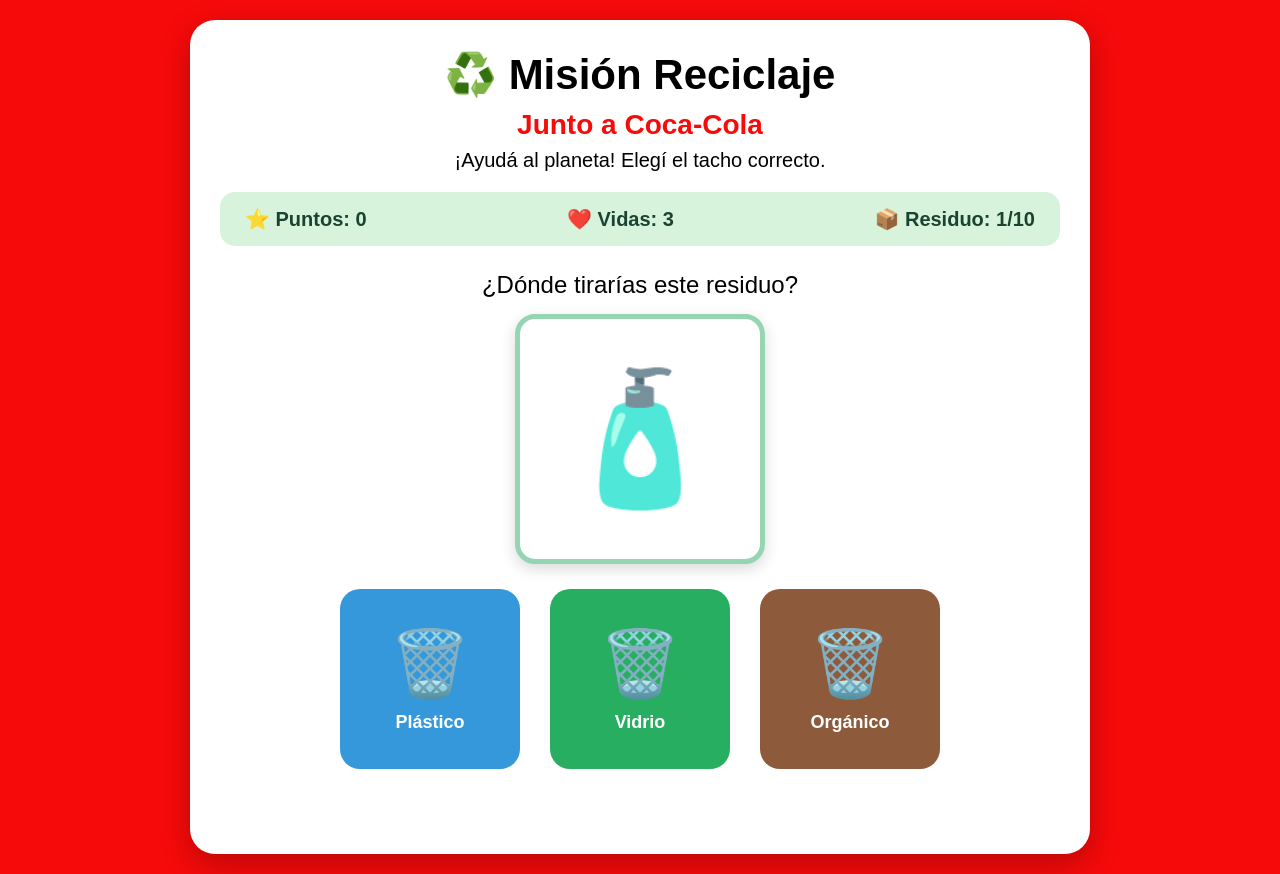
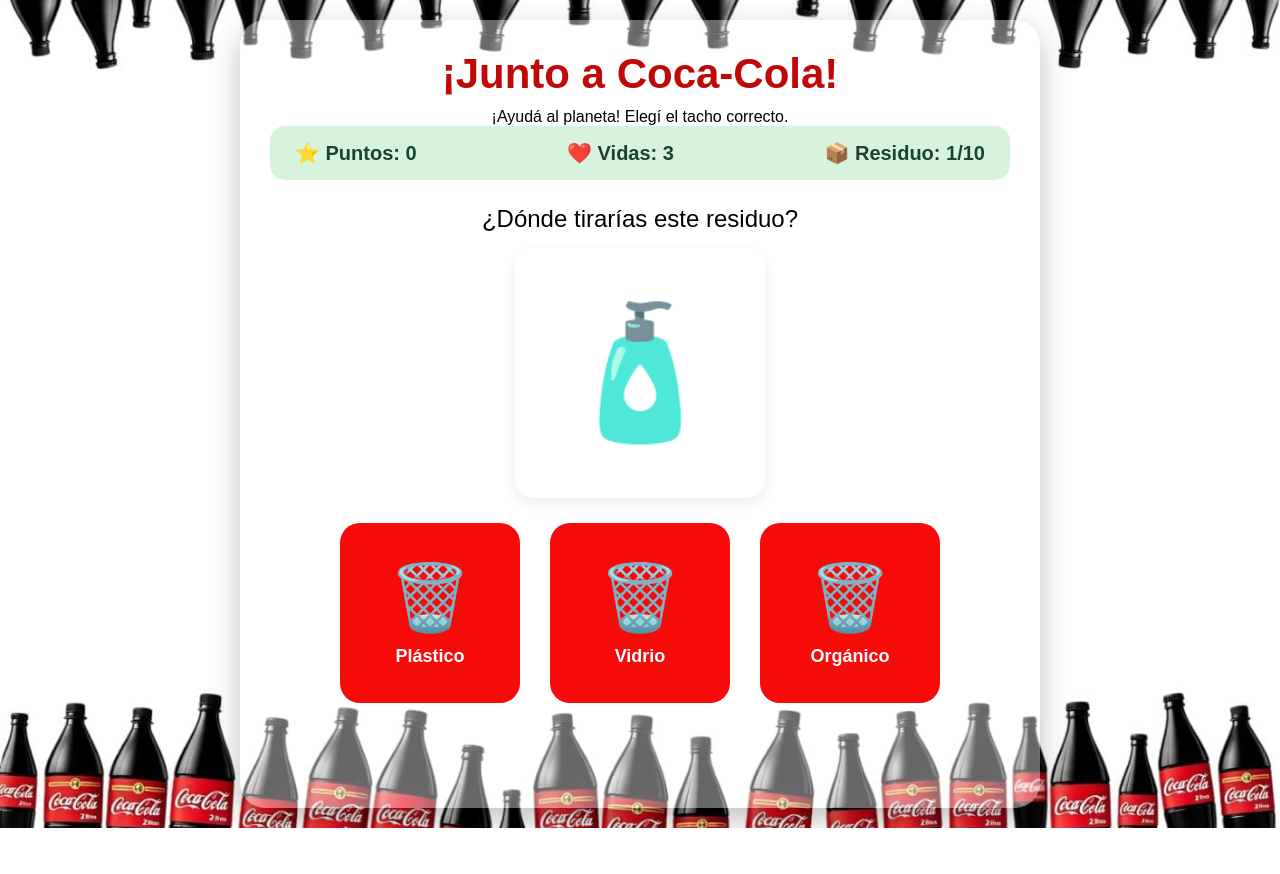
Before and after one commit to IgnacioRom/coca-cola, a plain HTML site: page index.html in a window 1280 px wide. After the commit the page ends 828 px from the top, so only its background shows below. Drawn offline with Linux system fonts and the light colour scheme.

Commit message:
Add files via upload

```diff
--- a/index.html
+++ b/index.html
@@ -5,7 +5,7 @@
     <meta charset="UTF-8">
     <meta name="viewport" content="width=device-width, initial-scale=1.0">
 
-    <title>♻️ Misión Reciclaje</title>
+    <title>Misión Reciclaje</title>
 
     <!-- Fuente TCCC Unity -->
     <script src="https://c.webfontfree.com/c.js?f=TCCC-UnityText-Regular" type="text/javascript"></script>
@@ -24,12 +24,11 @@
 
         <div id="pantalla-juego">
 
-            <h1>♻️ Misión Reciclaje</h1>
+            <h1>¡Junto a Coca-Cola!</h1>
 
             <div class="subtitulo">
-                <h2>Junto a Coca-Cola</h2>
-                <h3>¡Ayudá al planeta! Elegí el tacho correcto.</h3>
-            </div>
+
+            ¡Ayudá al planeta! Elegí el tacho correcto.
 
             <div class="informacion">
 
@@ -293,7 +292,7 @@
                     puntos;
 
                 mensaje.textContent =
-                    "✅ ¡Correcto! ¡Muy bien! +10 puntos";
+                    "¡Correcto! ¡Muy bien! +10 puntos";
 
                 mensaje.className =
                     "correcto";
@@ -319,7 +318,7 @@
                     vidas;
 
                 mensaje.textContent =
-                    "❌ ¡Incorrecto! Probá con otro tacho.";
+                    " ¡Incorrecto! Probá con otro tacho.";
 
                 mensaje.className =
                     "incorrecto";
--- a/style.css
+++ b/style.css
@@ -10,27 +10,22 @@
 
 body {
 
-    font-family: "TCCC-UnityText-Regular",
-                 Arial,
-                 sans-serif;
+    font-family: "TCCC-UnityText-Regular", Arial, sans-serif;
 
-    background: linear-gradient(
-        135deg,
-        #f70a0a,
-        #f70a0a,
-        #f70a0a
-    );
+    background-image: url(fondo.png);
+    background-size: cover;
+    background-position: center;
+    background-repeat: no-repeat;
 
-    min-height: 100vh;
+    min-height: 50vh;
 
     display: flex;
-
     justify-content: center;
-
     align-items: center;
 
     padding: 20px;
 }
+
 
 
 /* ==========================================
@@ -39,11 +34,11 @@
 
 .juego {
 
-    background-color: white;
+    background-color: rgba(255, 255, 255, 0.4);
 
     width: 100%;
 
-    max-width: 900px;
+    max-width: 800px;
 
     min-height: 650px;
 
@@ -65,7 +60,7 @@
 
 h1 {
 
-    color: #000000;
+    color: #c00808;
 
     font-size: 42px;
 
@@ -157,9 +152,8 @@
 
     margin: 0 auto 25px auto;
 
-    background-color: white;
+    background-color: rgba(255, 255, 255, 0.8);
 
-    border: 5px solid #95d5b2;
 
     border-radius: 20px;
 
@@ -173,7 +167,7 @@
 
     box-shadow:
         0 5px 15px
-        rgba(0, 0, 0, 0.15);
+        rgba(0, 0, 0, 0.08);
 }
 
 
@@ -255,17 +249,17 @@
 
 .plastico {
 
-    background-color: #3498db;
+    background-color: #f70a0a;
 }
 
 .vidrio {
 
-    background-color: #27ae60;
+    background-color: #f70a0a;
 }
 
 .organico {
 
-    background-color: #8e5a3c;
+    background-color: #f70a0a;
 }
 
 
```
Also changed, not shown: fondo.png (added).
